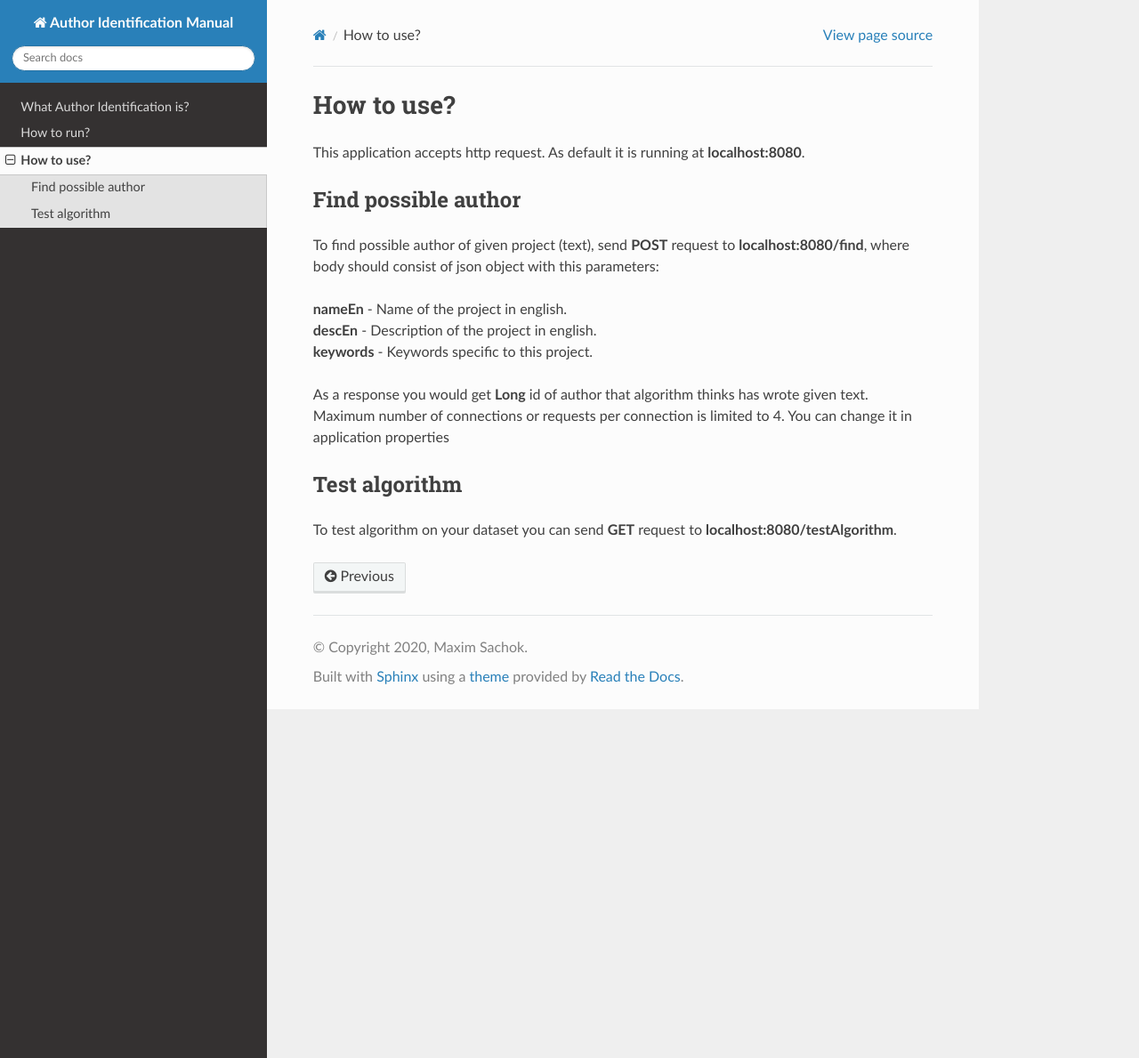
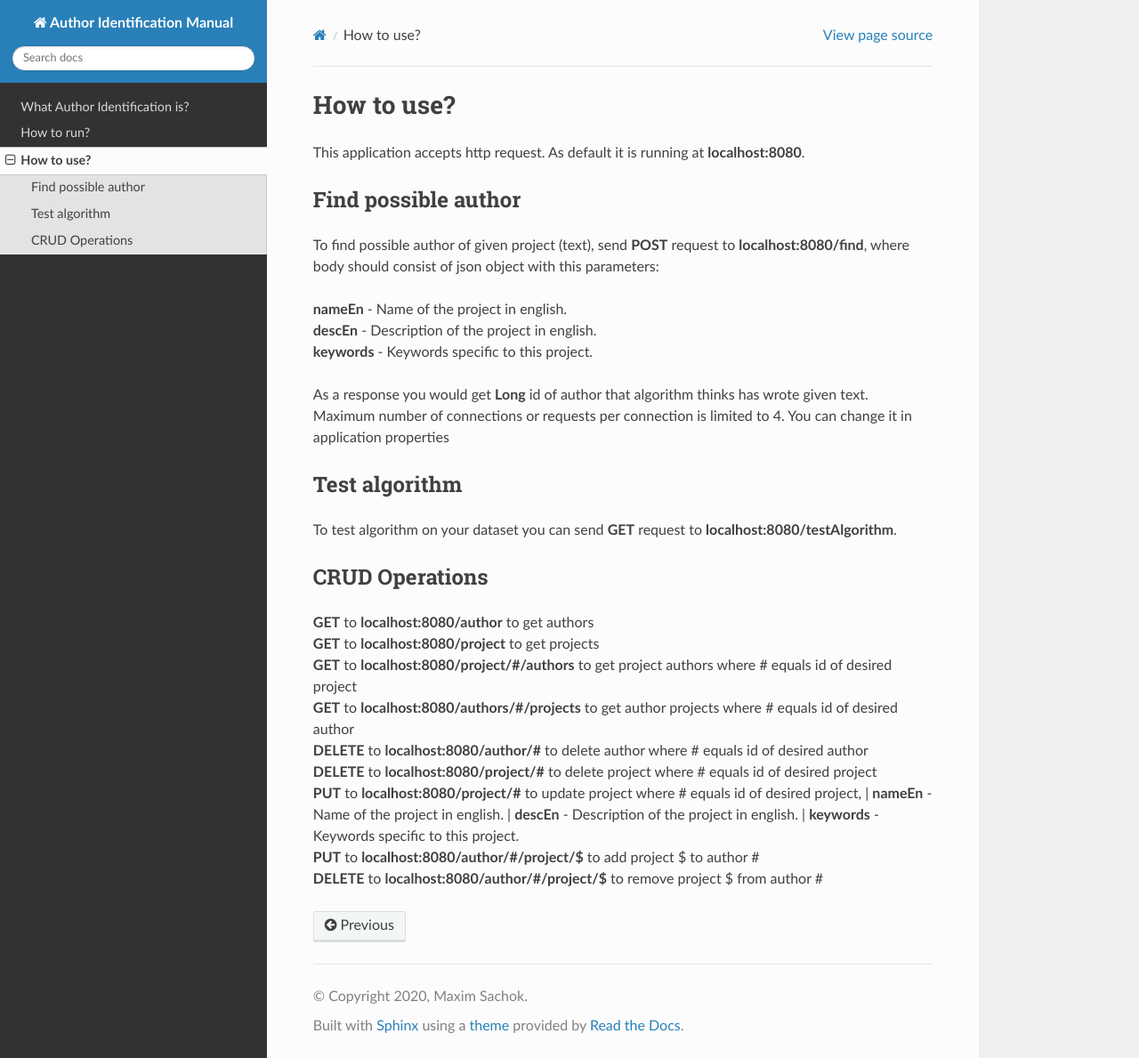
Before and after one commit to Glement/author-identification, a Sphinx documentation site: the page built from docs/usage.rst, in a window 1280 px wide and 1189 px high. Shown: the whole window at 89% size. Built offline with Sphinx 7.4.7 and the Read the Docs theme 2.0.0, drawn with Linux system fonts in a browser that asks for light colours.

Commit message:
Update usage.rst

```diff
--- a/docs/usage.rst
+++ b/docs/usage.rst
@@ -23,3 +23,20 @@ Test algorithm
 --------------
 
 To test algorithm on your dataset you can send **GET** request to **localhost:8080/testAlgorithm**.
+
+
+CRUD Operations
+---------------
+
+| **GET** to **localhost:8080/author** to get authors
+| **GET** to **localhost:8080/project** to get projects
+| **GET** to **localhost:8080/project/#/authors** to get project authors where # equals id of desired project
+| **GET** to **localhost:8080/authors/#/projects** to get author projects where # equals id of desired author
+| **DELETE** to **localhost:8080/author/#** to delete author where # equals id of desired author
+| **DELETE** to **localhost:8080/project/#** to delete project where # equals id of desired project
+| **PUT** to **localhost:8080/project/#** to update project where # equals id of desired project,
+  | **nameEn** - Name of the project in english.
+  | **descEn** - Description of the project in english.
+  | **keywords** - Keywords specific to this project.
+| **PUT** to **localhost:8080/author/#/project/$** to add project $ to author #
+| **DELETE** to **localhost:8080/author/#/project/$** to remove project $ from author #
```
